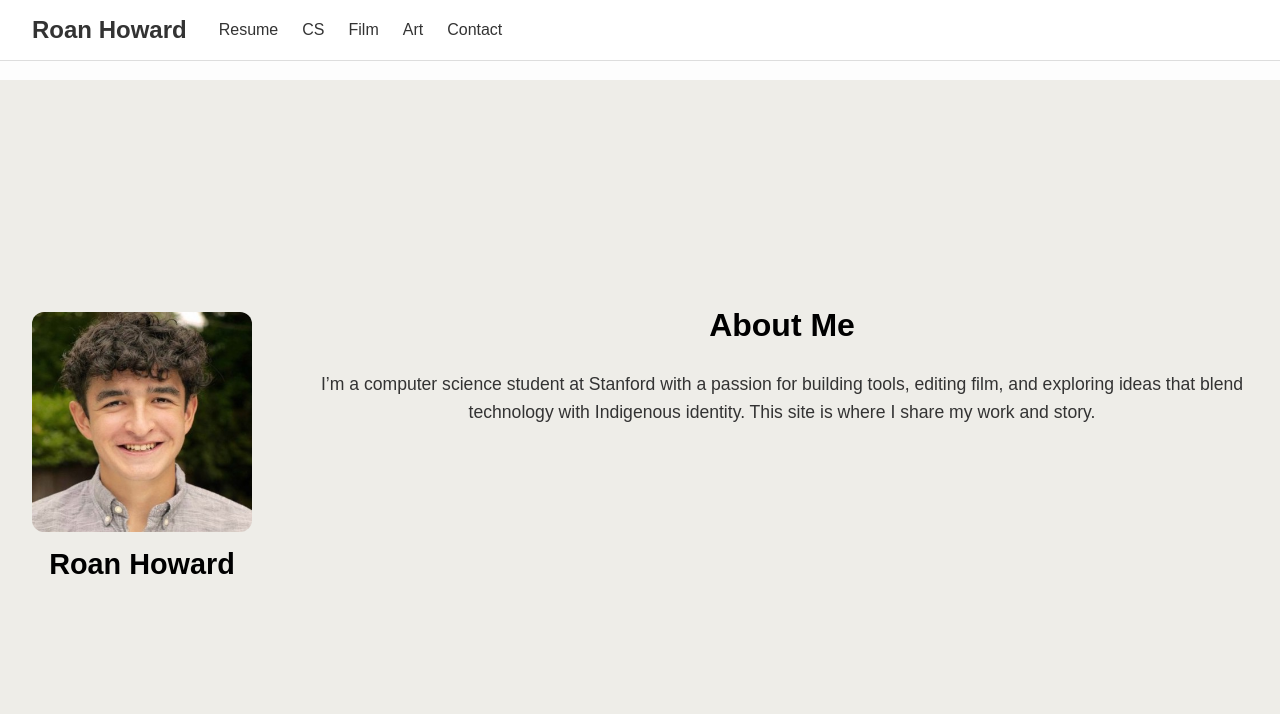
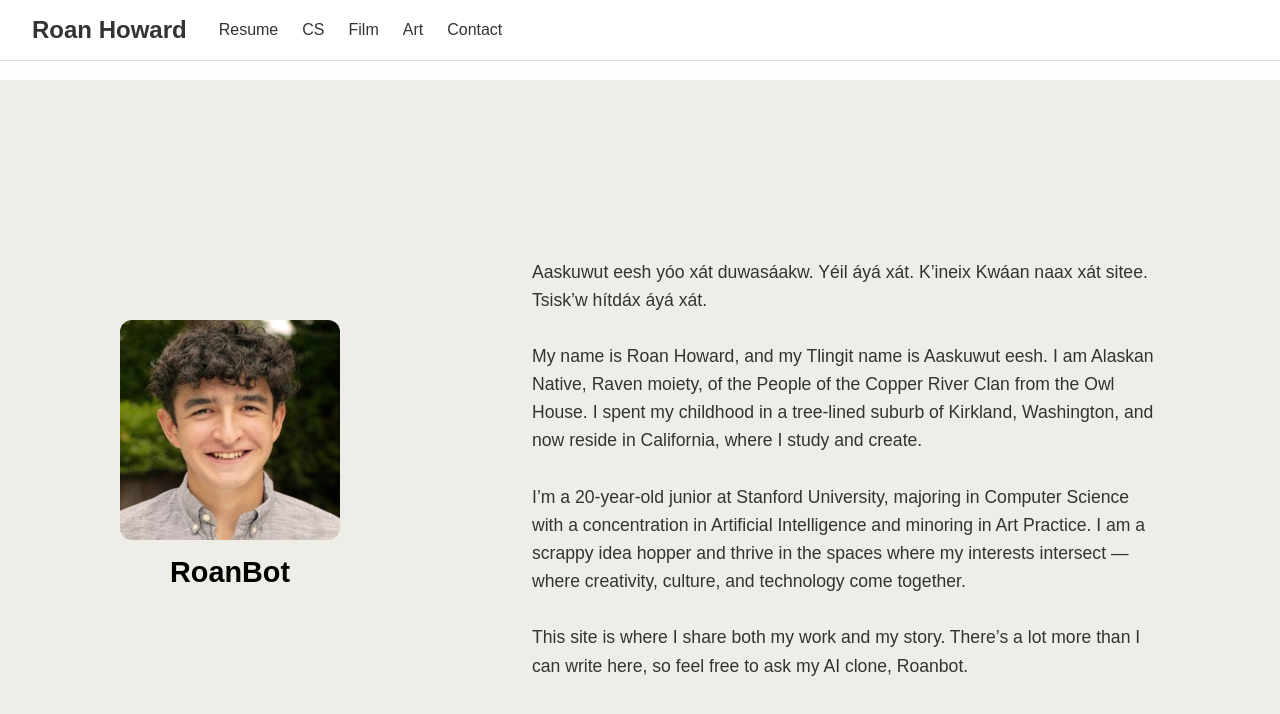
Before and after one commit to RoanHoward/roanhoward-website, a React (Vite) app in the folder roanhoward-website/: page / in a window 1280 px wide. Shown: the top 714 px of the page. Built offline with nearby package versions, Linux system fonts and the light colour scheme.

Commit message:
formatting and pargraph update

```diff
--- a/roanhoward-website/src/pages/Home.css
+++ b/roanhoward-website/src/pages/Home.css
@@ -6,15 +6,11 @@
 }
 
 .about-section {
-    margin-top: 25vh;
+    width: 630px;
+    margin-top: 20vh;
+    margin-left: 20vh;
     font-size:1rem;
-    text-align: center;
-}
-
-.about-header {
-    font-size: 2rem;
-    font-weight: 600;
-
+    text-align: left;
 }
 
 .about-text {
@@ -28,6 +24,8 @@
   flex-direction: column;
   align-items: center; /* center image and name */
   margin: 2rem;
+  margin-left: 15vh; /* moves it to the left */
+  margin-top: 30vh; /* moves it down */
 }
 
 .profile-image {
@@ -35,7 +33,6 @@
   height: 220px;
   object-fit: cover; /* ensures square crop */
   border-radius: 12px; /* optional: round corners */
-  margin-top: 25vh; /* moves it down vertically */
 }
 
 .name {
--- a/roanhoward-website/src/pages/Home.jsx
+++ b/roanhoward-website/src/pages/Home.jsx
@@ -6,12 +6,15 @@ export default function Home() {
     <div className="home-container">
       <div className="profile-block">
         <img className="profile-image" src="/Images/myface.jpg" alt="Roan Howard" />
-        <h1 className="name">Roan Howard</h1>
+        <h1 className="name">RoanBot</h1>
     </div>
       <div className="about-section">
-        <h2 className="about-header">About Me</h2>
         <p className="about-text">
-          I’m a computer science student at Stanford with a passion for building tools, editing film, and exploring ideas that blend technology with Indigenous identity. This site is where I share my work and story.
+          Aaskuwut eesh yóo xát duwasáakw. Yéil áyá xát. K’ineix Kwáan naax xát sitee. Tsisk’w hítdáx áyá xát. <br /><br /> My name is Roan Howard, and my Tlingit name is Aaskuwut eesh.
+          I am Alaskan Native, Raven moiety, of the People of the Copper River Clan from the Owl House. I spent my childhood in a tree-lined suburb of Kirkland, Washington, and now reside in California, where I study and create. <br /> <br />
+          I’m a 20-year-old junior at Stanford University, majoring in Computer Science with a concentration in Artificial Intelligence and minoring in Art Practice.
+          I am a scrappy idea hopper and thrive in the spaces where my interests intersect — where creativity, culture, and technology come together.<br /> <br />
+          This site is where I share both my work and my story. There’s a lot more than I can write here, so feel free to ask my AI clone, Roanbot.<br />
         </p>
       </div>
     </div>
```
